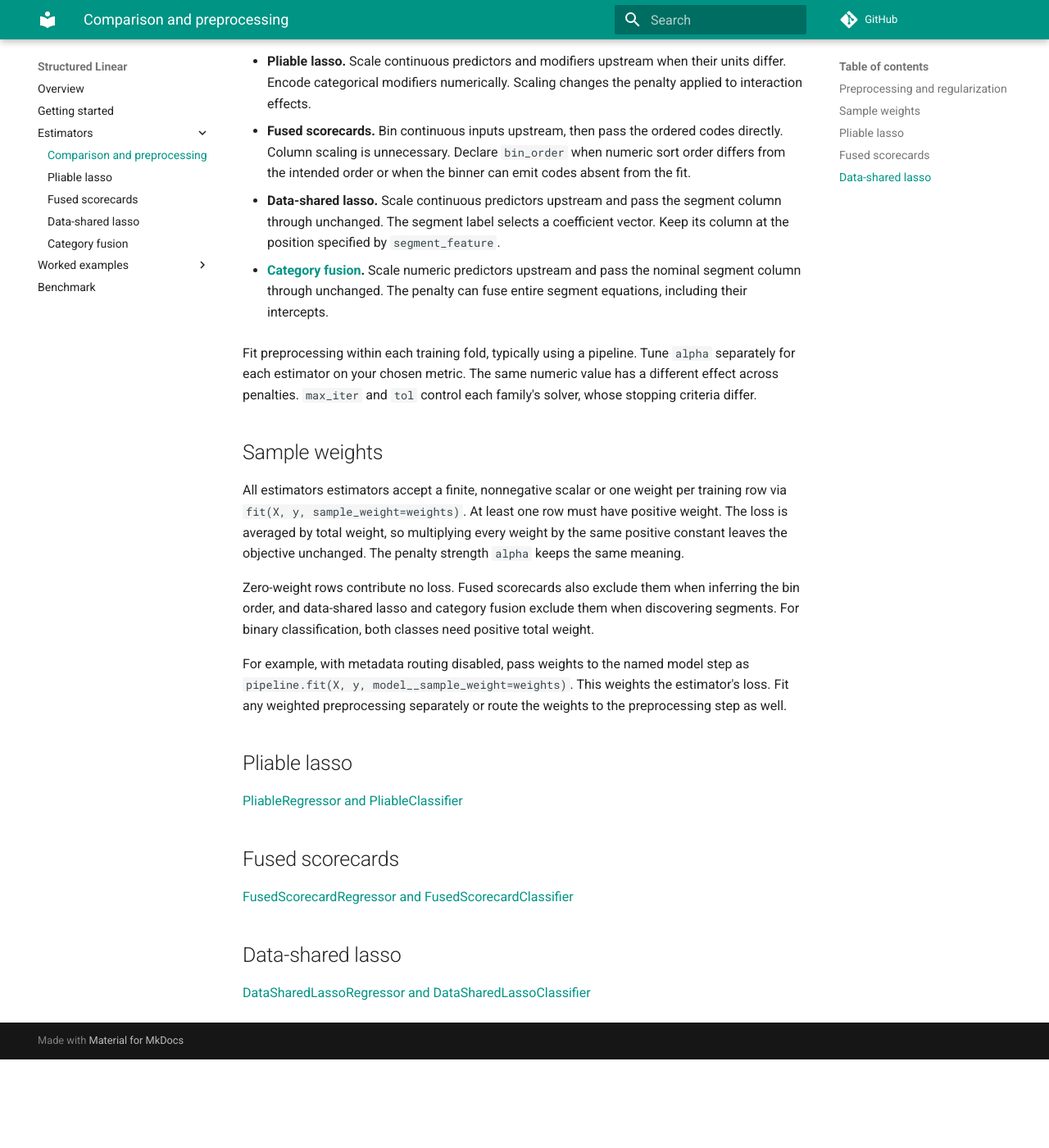
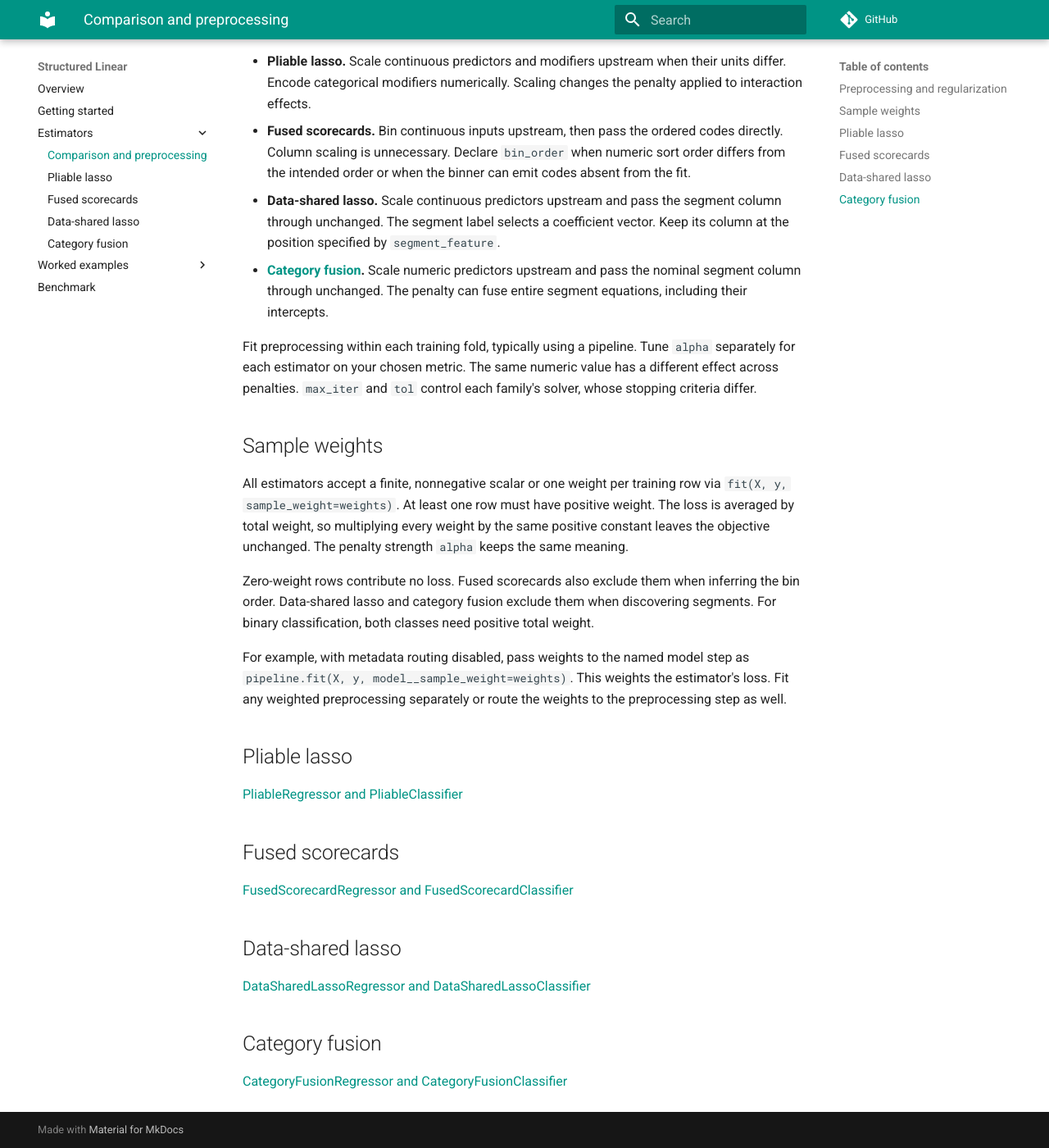
Before and after one commit to lcrmorin/pliable-lasso, an MkDocs documentation site: the page built from docs/estimators.md, in a window 1280 px wide and 1400 px high, scrolled down 820 px. Shown: the whole window at 82% size. Built offline with MkDocs 1.6.1 and Material for MkDocs 9.7.7, drawn with Linux system fonts in a browser that asks for light colours; comment, search, counter and statistics services are not loaded; before the commit the page ends 2112 px from its top, so only the background shows below that.

Commit message:
Document category fusion across the user guides (#7)

```diff
--- a/docs/estimators.md
+++ b/docs/estimators.md
@@ -19,7 +19,6 @@ with columns ordered by `classes_`. All estimators support scikit-learn's
 - **Pliable lasso.** Scale continuous predictors and modifiers upstream when their units differ. Encode categorical modifiers numerically. Scaling changes the penalty applied to interaction effects.
 - **Fused scorecards.** Bin continuous inputs upstream, then pass the ordered codes directly. Column scaling is unnecessary. Declare `bin_order` when numeric sort order differs from the intended order or when the binner can emit codes absent from the fit.
 - **Data-shared lasso.** Scale continuous predictors upstream and pass the segment column through unchanged. The segment label selects a coefficient vector. Keep its column at the position specified by `segment_feature`.
-
 - **[Category fusion](category-fusion.md).** Scale numeric predictors upstream and pass the nominal segment column through unchanged. The penalty can fuse entire segment equations, including their intercepts.
 
 Fit preprocessing within each training fold, typically using a pipeline.
@@ -29,15 +28,15 @@ control each family's solver, whose stopping criteria differ.
 
 ## Sample weights
 
-All estimators estimators accept a finite, nonnegative scalar or one weight per
+All estimators accept a finite, nonnegative scalar or one weight per
 training row via `fit(X, y, sample_weight=weights)`. At least one row must
 have positive weight. The loss is averaged by total weight, so multiplying
 every weight by the same positive constant leaves the objective unchanged.
 The penalty strength `alpha` keeps the same meaning.
 
 Zero-weight rows contribute no loss. Fused scorecards also exclude them
-when inferring the bin order, and data-shared lasso and category fusion exclude them when
-discovering segments. For binary classification, both classes need
+when inferring the bin order. Data-shared lasso and category fusion exclude
+them when discovering segments. For binary classification, both classes need
 positive total weight.
 
 For example, with metadata routing disabled, pass weights to the named
@@ -56,3 +55,7 @@ separately or route the weights to the preprocessing step as well.
 ## Data-shared lasso
 
 [DataSharedLassoRegressor and DataSharedLassoClassifier](data-shared.md)
+
+## Category fusion
+
+[CategoryFusionRegressor and CategoryFusionClassifier](category-fusion.md)
```
Also changed, not shown: other parts of docs/estimators.md (+1 -1 lines), README.md (+9 -0 lines), docs/benchmark.md (+3 -0 lines), docs/category-fusion.md (+5 -2 lines), docs/getting-started.md (+7 -0 lines), docs/index.md (+3 -2 lines).
